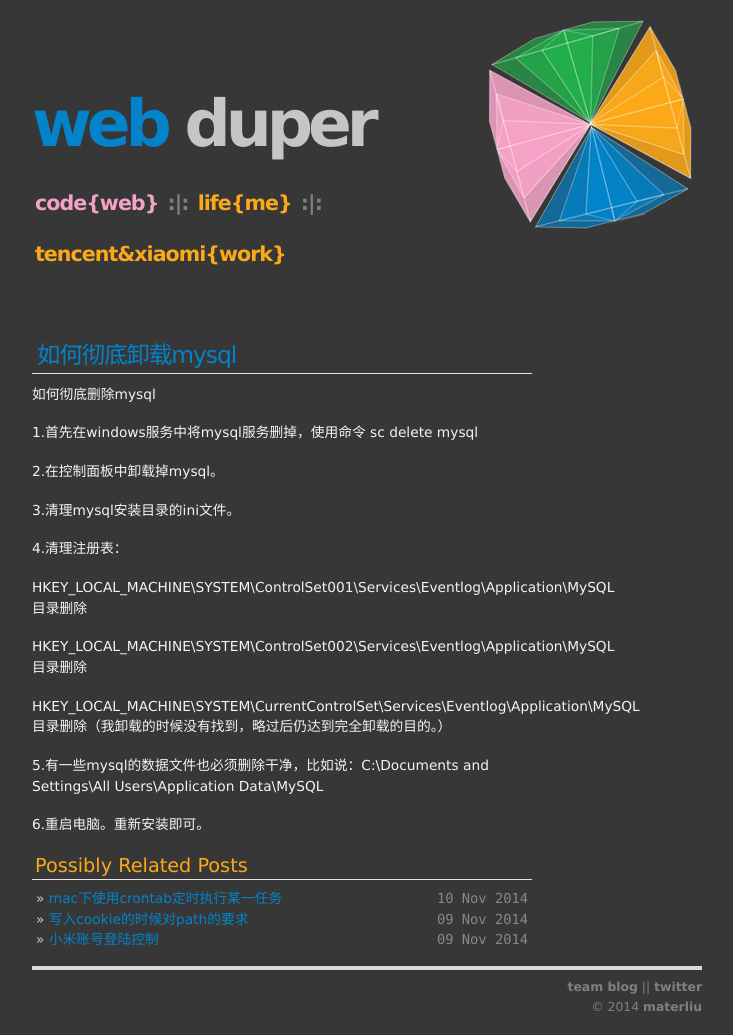
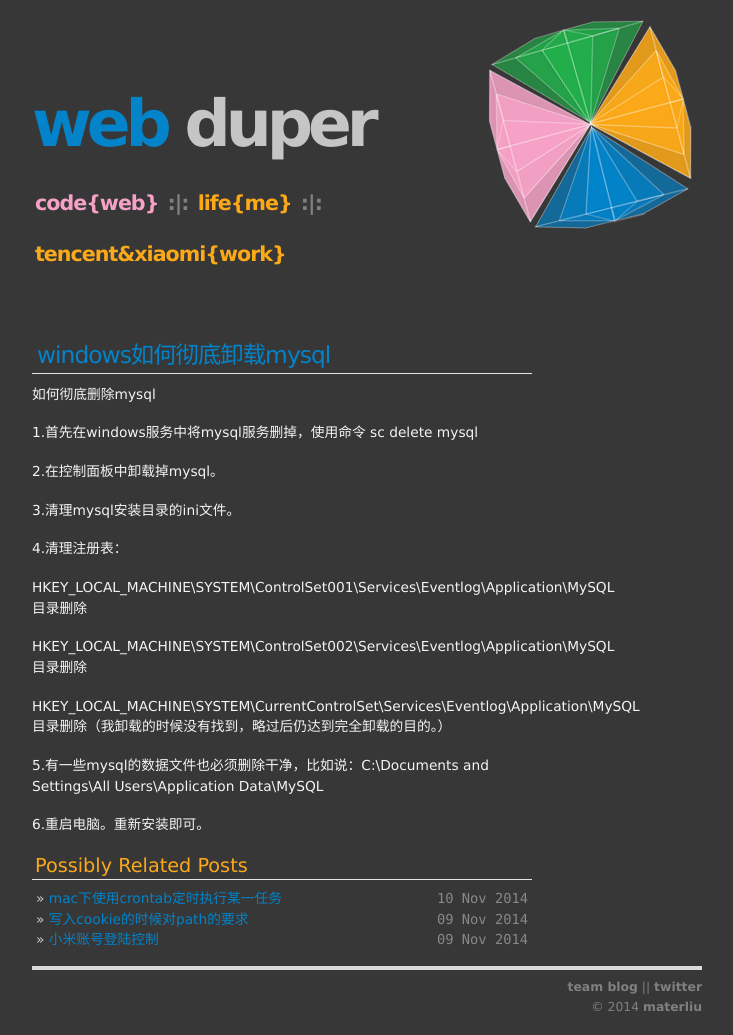
Before and after one commit to materliu/materliu.github.io, a Jekyll site: the page built from all/web/database/mysql/_posts/2014-04-24-uninstall-mysql-totaly.cm.md, in a window 1280 px wide. Shown: the whole page, without its empty margins (273-1006 px from the left). Built offline with Jekyll 4.4.1, drawn with Linux system fonts in a browser that asks for light colours; Markdown is read by kramdown in place of the engine named in the settings.

Commit message:
add more info !

```diff
--- a/all/web/database/mysql/_posts/2014-04-24-uninstall-mysql-totaly.cm.md
+++ b/all/web/database/mysql/_posts/2014-04-24-uninstall-mysql-totaly.cm.md
@@ -1,9 +1,9 @@
 ---
 layout: post
-title: 如何彻底卸载mysql
+title: windows如何彻底卸载mysql
 ---
 
-## 如何彻底卸载mysql
+## windows如何彻底卸载mysql
 
 如何彻底删除mysql
 
```
